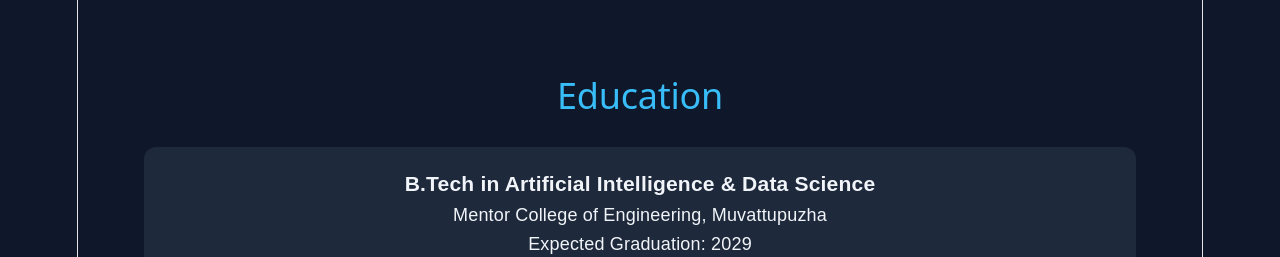
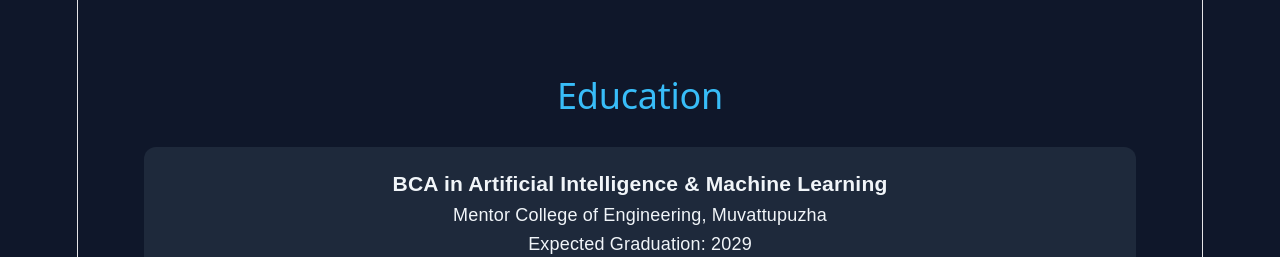
Before and after one commit to Pranav-prasad-png/thoughtminds-internship-practice, a React (Vite) app: page / in a window 1280 px wide. Shown: the part 2775-3032 px from the top of the page. Built offline with nearby package versions, Linux system fonts and the light colour scheme.

Commit message:
Update education degree from B.Tech to BCA

```diff
--- a/src/App.jsx
+++ b/src/App.jsx
@@ -147,7 +147,7 @@ function App() {
         <h2>Education</h2>
 
         <div className="card">
-          <h3>B.Tech in Artificial Intelligence & Data Science</h3>
+          <h3>BCA in Artificial Intelligence & Machine Learning</h3>
           <p>Mentor College of Engineering, Muvattupuzha</p>
           <p>Expected Graduation: 2029</p>
         </div>
```
